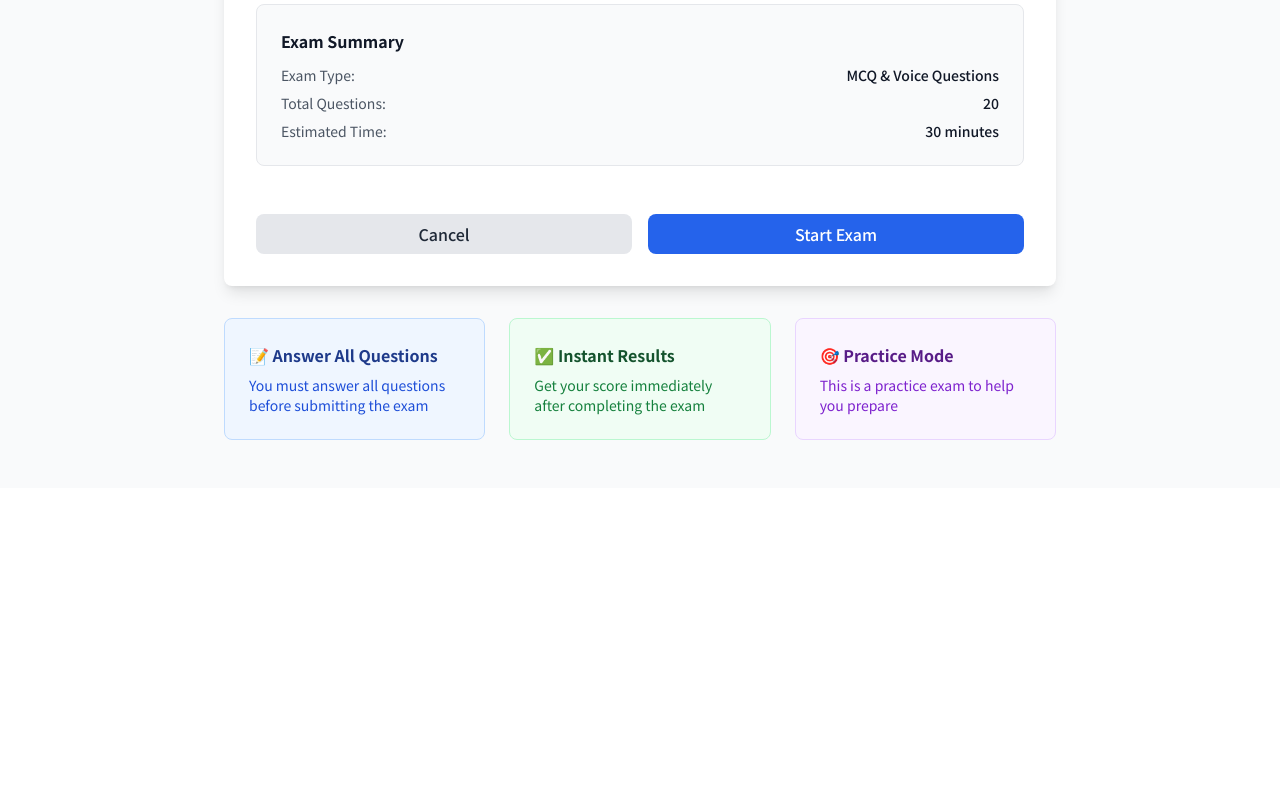
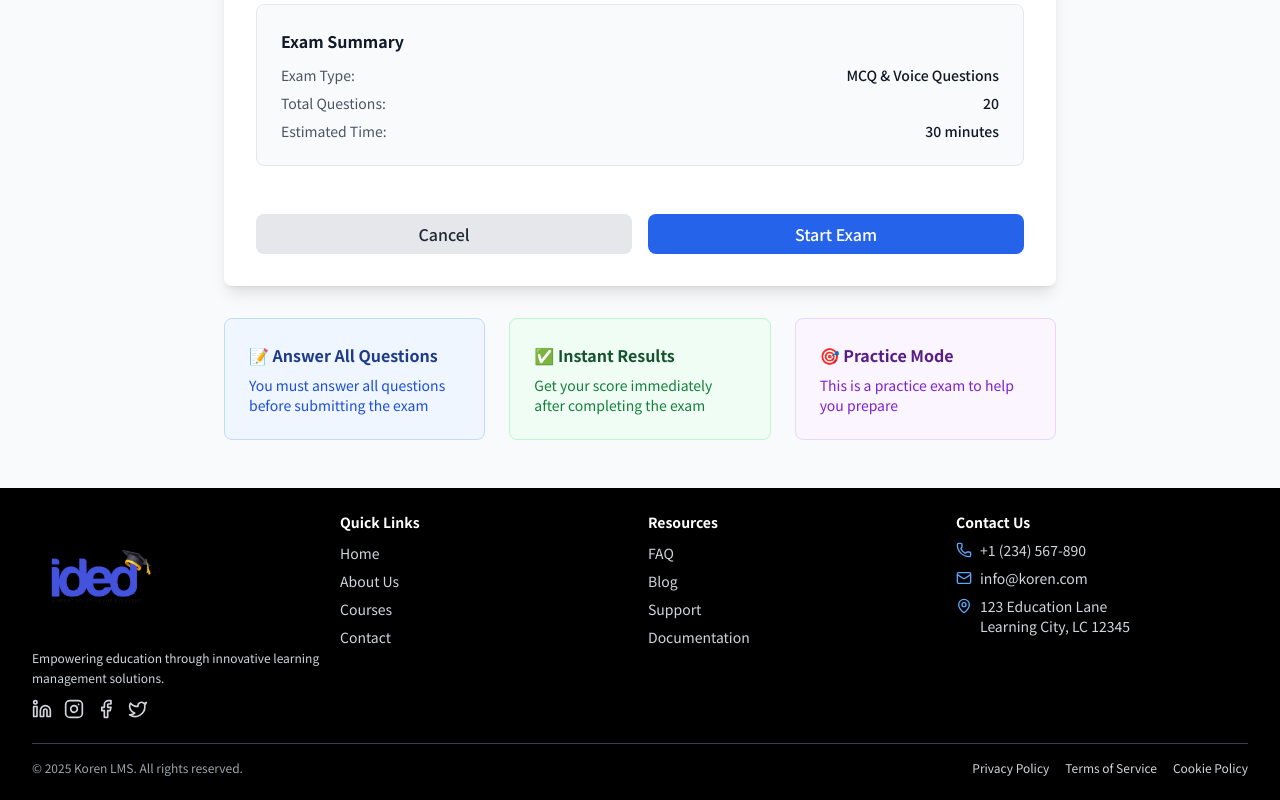
Before and after one commit to RuchiraRTG/Koren_Course_LMS_Frontend, a React (Vite) app in the folder Koren_Lms/: page /mock-exam in a window 1280 px wide. Shown: the part 726-1526 px from the top of the page. Before the commit the page ends 1214 px from the top, so only its background shows below. Built offline with nearby package versions, Linux system fonts and the light colour scheme.

Commit message:
Update MockExam.jsx

```diff
--- a/Koren_Lms/src/pages/MockExam.jsx
+++ b/Koren_Lms/src/pages/MockExam.jsx
@@ -1,6 +1,8 @@
 import React, { useState } from 'react';
 import { useNavigate } from 'react-router-dom';
 import { FileQuestion, ArrowLeft, Music, CheckSquare, Mic } from 'lucide-react';
+import Footer from '../components/Footer';
+import LMSLogo from '../assets/LMSLOGO.png';
 
 const MockExam = () => {
   const navigate = useNavigate();
@@ -56,7 +58,7 @@ const MockExam = () => {
   };
 
   return (
-    <div className="min-h-screen bg-gray-50">
+  <div className="min-h-screen bg-gray-50">
       {/* Header */}
       <header className="bg-white shadow-sm border-b">
         <div className="max-w-4xl mx-auto px-4 sm:px-6 lg:px-8">
@@ -283,6 +285,7 @@ const MockExam = () => {
           </div>
         </div>
       </main>
+  <Footer logoSrc={LMSLogo} logoAlt="Koren LMS Logo" logoWidth="w-32" />
     </div>
   );
 };
```
